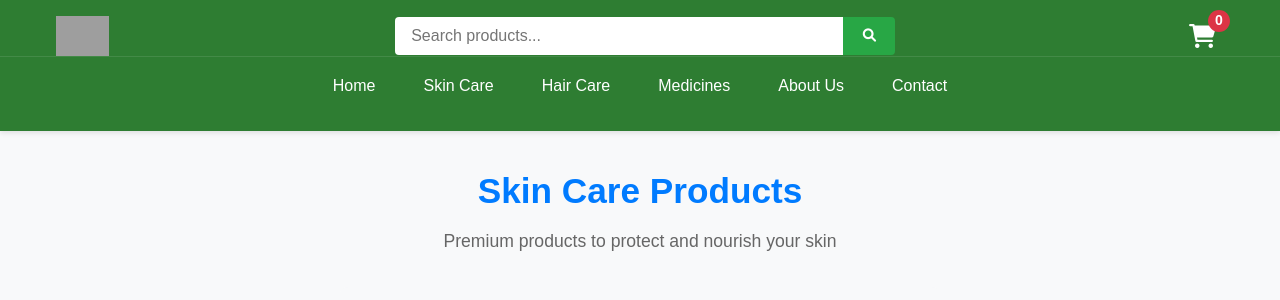
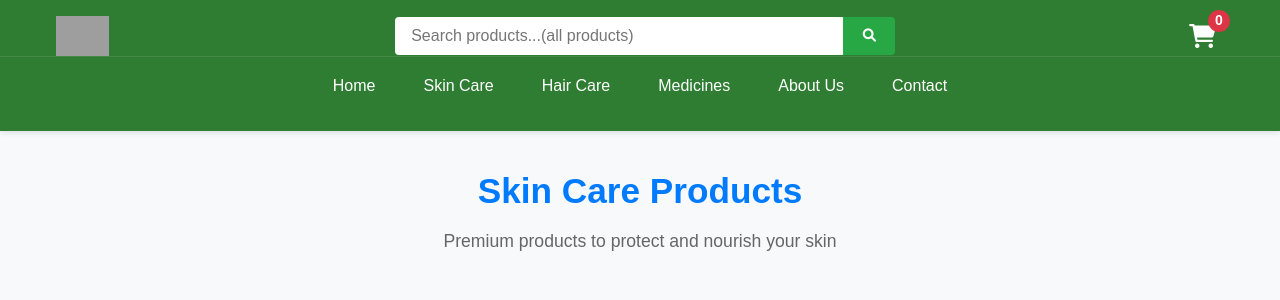
Before and after one commit to KerlessAyman/Pharmacy-v3, a PHP site: page /hair_care.php in a window 1280 px wide. Shown: the top 300 px of the page. Run offline with PHP 8.4, Linux system fonts and the light colour scheme; data that the repository does not hold is empty; grey boxes are pictures that could not be loaded.

Commit message:
Update header.php

```diff
--- a/header.php
+++ b/header.php
@@ -227,7 +227,7 @@
         </a>
 
         <form class="search-bar" action="search.php" method="GET">
-            <input type="text" name="query" placeholder="Search products..." required>
+            <input type="text" name="query" placeholder="Search products...(all products)" required>
             <button type="submit"><i class="fas fa-search"></i></button>
         </form>
 
```
